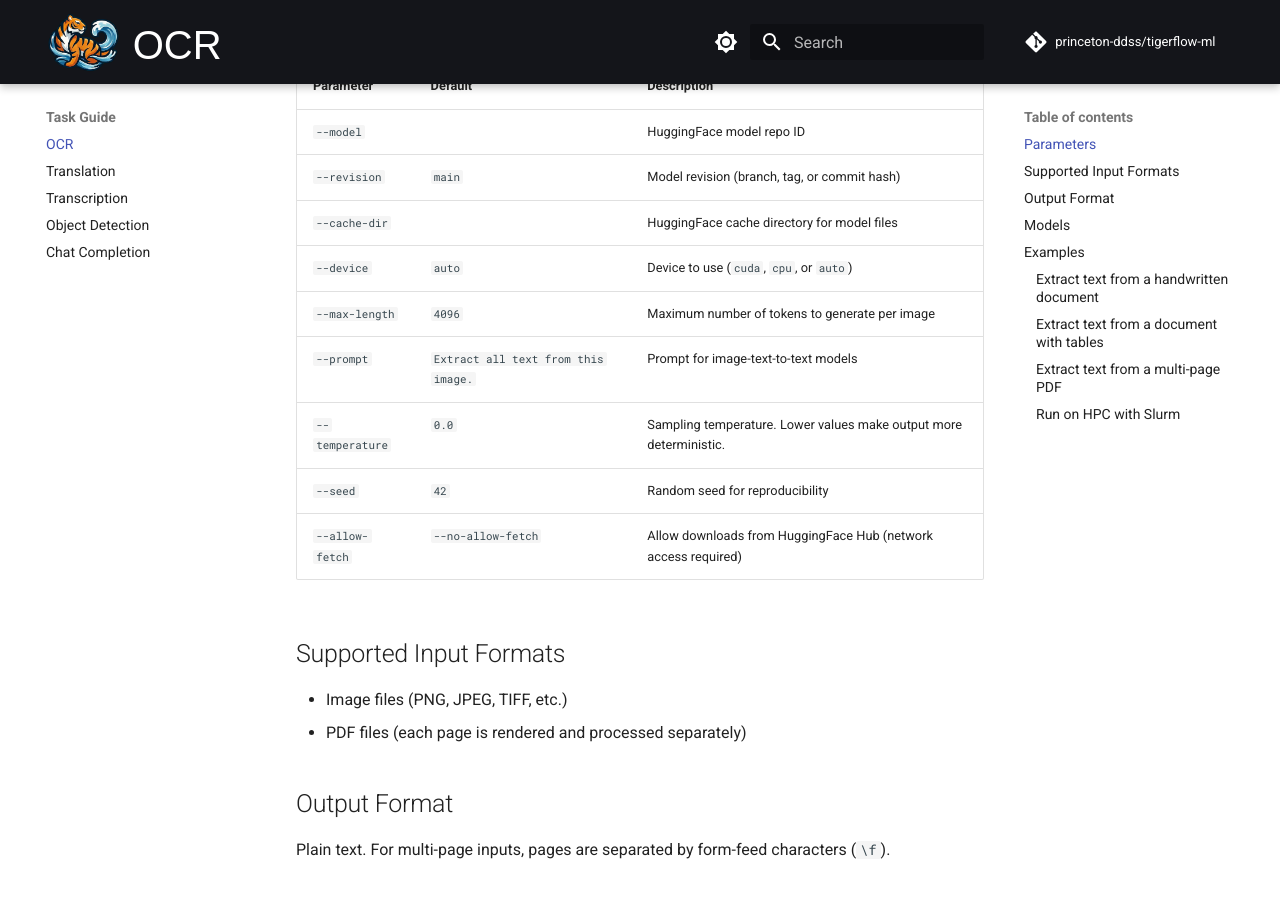
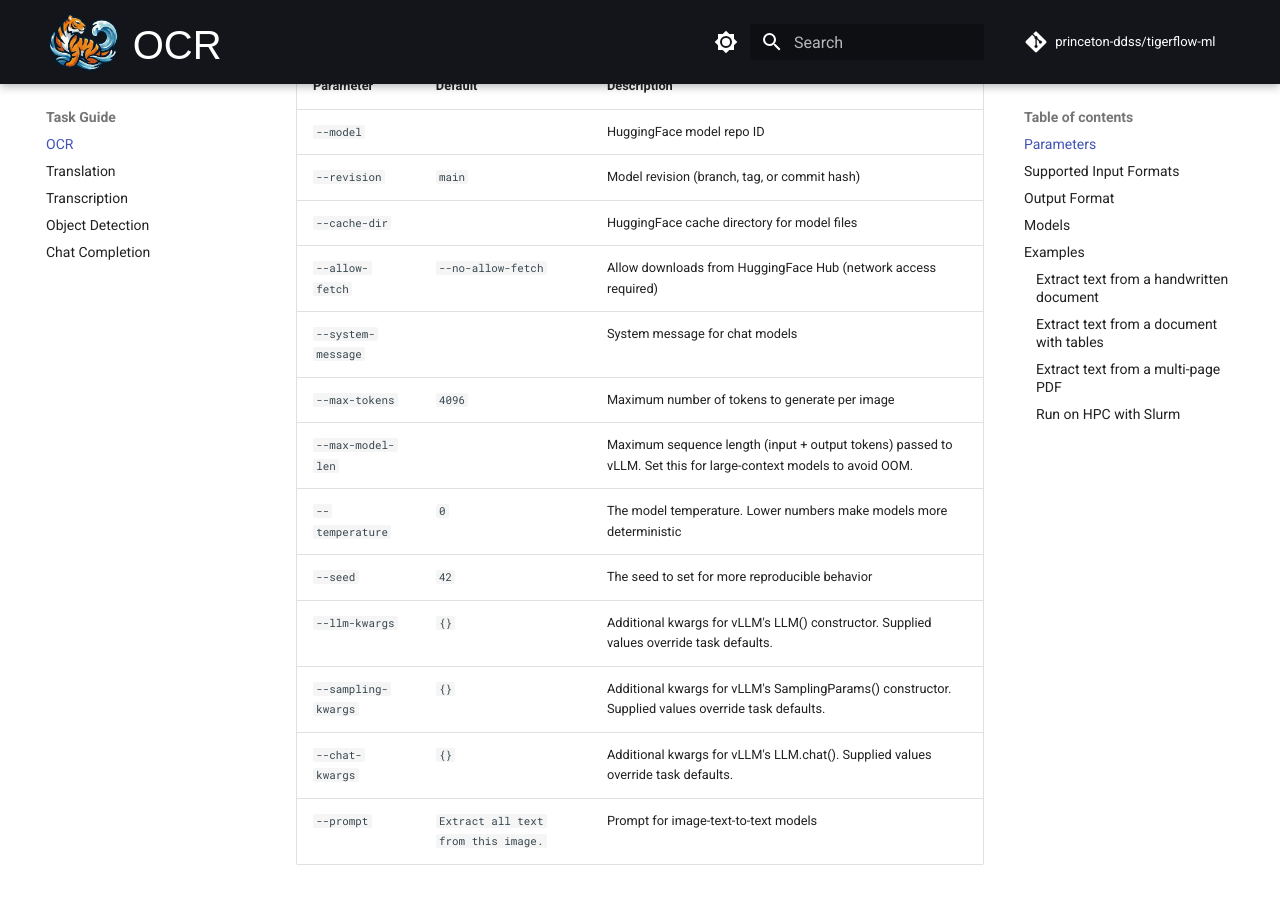
Before and after one commit to princeton-ddss/tigerflow-ml, an MkDocs documentation site: the page built from docs/mkdocs/tasks/ocr.md, in a window 1280 px wide and 900 px high, scrolled down 287 px. Built offline with MkDocs 1.6.1 and Material for MkDocs 9.7.7, drawn with Linux system fonts in a browser that asks for light colours; some web fonts are replaced; comment, search, counter and statistics services are not loaded; the version menu is left out.

```diff
--- a/docs/mkdocs/tasks/ocr.md
+++ b/docs/mkdocs/tasks/ocr.md
@@ -4,17 +4,21 @@
 
 ## Parameters
 
-| Parameter         | Default                       | Description                                    |
-|-------------------|-------------------------------|------------------------------------------------|
-| `--model`         |                               | HuggingFace model repo ID                      |
-| `--revision`      | `main`                        | Model revision (branch, tag, or commit hash)   |
-| `--cache-dir`     |                               | HuggingFace cache directory for model files    |
-| `--device`        | `auto`                        | Device to use (`cuda`, `cpu`, or `auto`)       |
-| `--max-length`    | `4096`                        | Maximum number of tokens to generate per image |
-| `--prompt`        | `Extract all text from this image.` | Prompt for image-text-to-text models     |
-| `--temperature`   | `0.0`                         | Sampling temperature. Lower values make output more deterministic. |
-| `--seed`          | `42`                          | Random seed for reproducibility |
-| `--allow-fetch`   | `--no-allow-fetch`            | Allow downloads from HuggingFace Hub (network access required) |
+| Parameter         | Default                       | Description                                                                                        |
+|-------------------|-------------------------------|----------------------------------------------------------------------------------------------------|
+| `--model`         |                               | HuggingFace model repo ID                                                                          |
+| `--revision`      | `main`                        | Model revision (branch, tag, or commit hash)                                                       |
+| `--cache-dir`     |                               | HuggingFace cache directory for model files                                                        |
+| `--allow-fetch`   | `--no-allow-fetch`            | Allow downloads from HuggingFace Hub (network access required)                                     |
+| `--system-message` |                              | System message for chat models                                                                     |
+| `--max-tokens`    | `4096`                        | Maximum number of tokens to generate per image                                                     |
+| `--max-model-len` |                               | Maximum sequence length (input + output tokens) passed to vLLM. Set this for large-context models to avoid OOM. |
+| `--temperature`   | `0`                           | The model temperature. Lower numbers make models more deterministic                                |
+| `--seed`          | `42`                          | The seed to set for more reproducible behavior                                                     |
+| `--llm-kwargs`    | `{}`                          | Additional kwargs for vLLM's LLM() constructor. Supplied values override task defaults.            |
+| `--sampling-kwargs` | `{}`                        | Additional kwargs for vLLM's SamplingParams() constructor. Supplied values override task defaults. |
+| `--chat-kwargs`   | `{}`                          | Additional kwargs for vLLM's LLM.chat(). Supplied values override task defaults.                   |
+| `--prompt`        | `Extract all text from this image.` | Prompt for image-text-to-text models                                                         |
 
 
 ## Supported Input Formats
```
Also changed, not shown: docs/mkdocs/index.md (+1 -1 lines), README.md, 1 other file.
